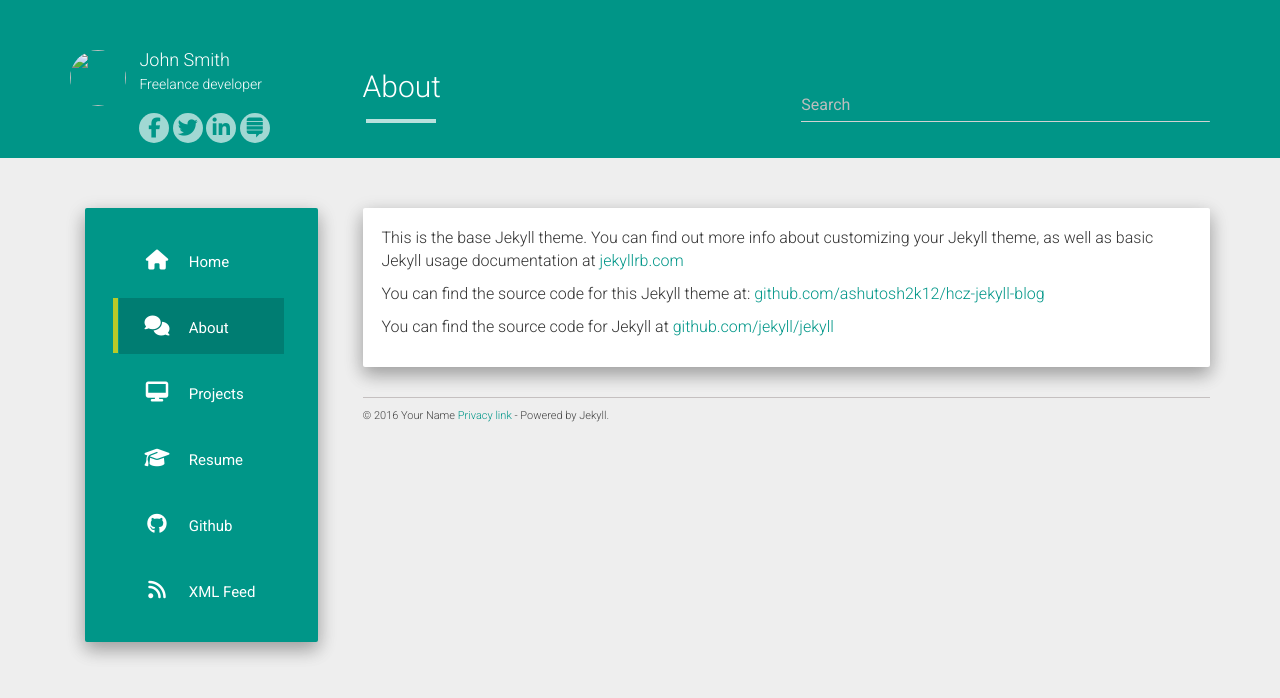
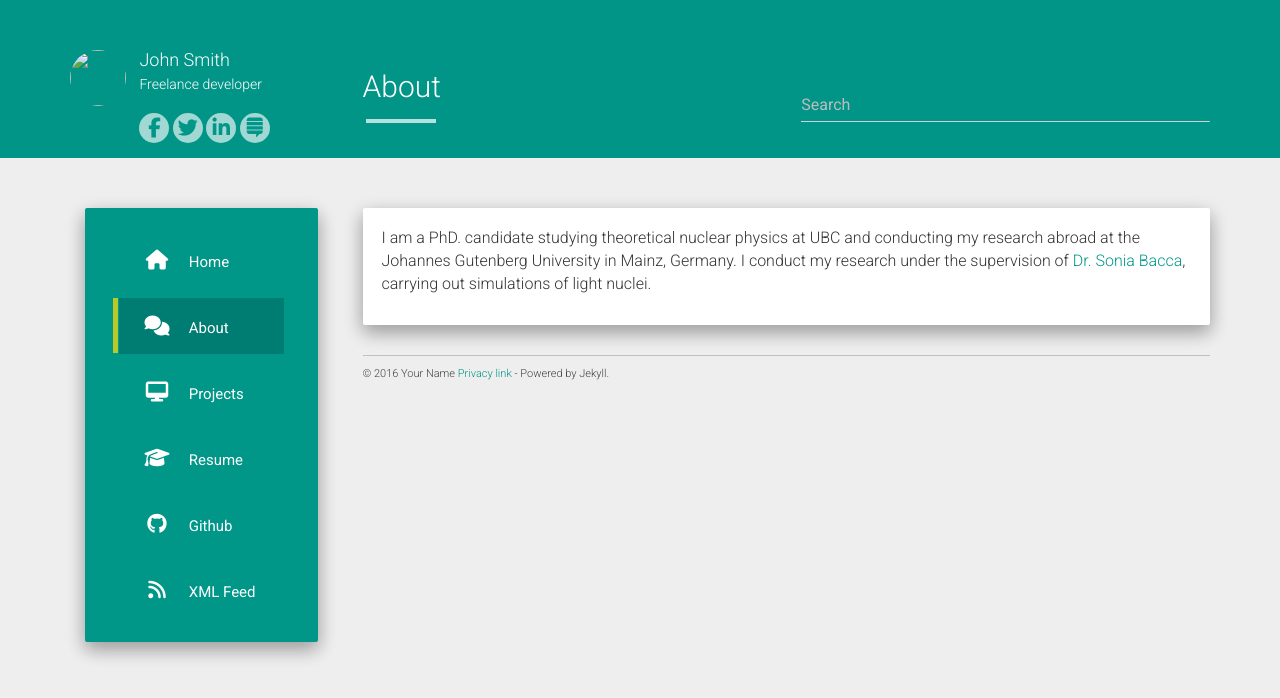
Before and after one commit to OscarJHernandez/OscarJHernandez.github.io, a Jekyll site: the page built from about.md, in a window 1280 px wide. Shown: the top 698 px of the page. Built offline with Jekyll 4.4.1, drawn with Linux system fonts in a browser that asks for light colours; nearby versions of some CDN libraries.

Commit message:
updated about me page

```diff
--- a/about.md
+++ b/about.md
@@ -4,8 +4,5 @@ title: About
 permalink: /about/
 ---
 
-This is the base Jekyll theme. You can find out more info about customizing your Jekyll theme, as well as basic Jekyll usage documentation at [jekyllrb.com](http://jekyllrb.com/)
-
-You can find the source code for this Jekyll theme at: [github.com/ashutosh2k12/hcz-jekyll-blog](https://github.com/ashutosh2k12/hcz-jekyll-blog)
-
-You can find the source code for Jekyll at [github.com/jekyll/jekyll](https://github.com/jekyll/jekyll)
+I am a PhD. candidate studying theoretical nuclear physics at UBC and conducting my research abroad at the Johannes Gutenberg University in Mainz, Germany.
+I conduct my research under the supervision of [Dr. Sonia Bacca](https://wwwth.kph.uni-mainz.de/bacca-sonia/), carrying out simulations of light nuclei.
```
